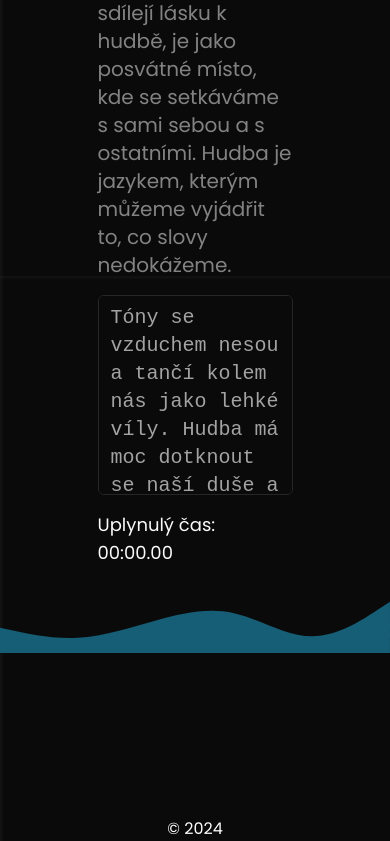
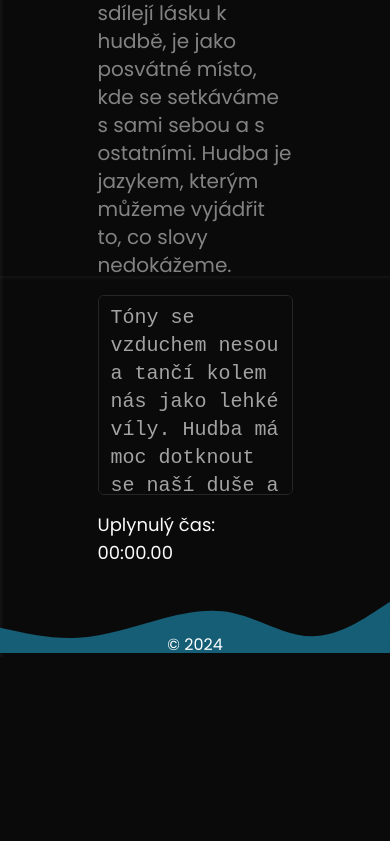
Before and after one commit to L3onardoCZ/pvd-project, a Next.js app: page /typing in a window 390 px wide. Shown: the part 568-1409 px from the top of the page. After the commit the page ends 1225 px from the top, so only its background shows below. Built offline with nearby package versions, Linux system fonts and the light colour scheme; no server answers.

Commit message:
margin top footer jinajk responsivnejsi snad

```diff
--- a/src/components/Footer.tsx
+++ b/src/components/Footer.tsx
@@ -4,7 +4,7 @@ export default function Footer(){
     return(
         <>
             <div className="flex w-full justify-center">
-                <h3 className="absolute z-40 mt-[250px] text-white">© 2024</h3>
+                <h3 className="absolute z-40 mt-[17%] text-white">© 2024</h3>
             </div>
             <footer className="footerWave"><svg xmlns="http://www.w3.org/2000/svg" viewBox="0 0 1440 320"><path className="fill-cyan-700 dark:fill-cyan-800" d="M0,224L60,229.3C120,235,240,245,360,234.7C480,224,600,192,720,186.7C840,181,960,203,1080,224C1200,245,1320,267,1380,277.3L1440,288L1440,320L1380,320C1320,320,1200,320,1080,320C960,320,840,320,720,320C600,320,480,320,360,320C240,320,120,320,60,320L0,320Z"></path></svg></footer>
         </>
--- a/src/components/SmallFooter.tsx
+++ b/src/components/SmallFooter.tsx
@@ -4,7 +4,7 @@ export default function SmallFooter(){
 
                 <div>
                     <div className="flex w-full justify-center">
-                        <h3 className="absolute z-40 mt-[250px] text-white">© 2024</h3>
+                        <h3 className="absolute z-40 mt-[17%] text-white">© 2024</h3>
                     </div>
                     <footer className="footerWave bottom-0 w-full relative"><svg xmlns="http://www.w3.org/2000/svg" viewBox="0 0 1440 320"><path className="fill-cyan-700 dark:fill-cyan-800" fill-opacity="1" d="M0,224L48,234.7C96,245,192,267,288,261.3C384,256,480,224,576,197.3C672,171,768,149,864,170.7C960,192,1056,256,1152,256C1248,256,1344,192,1392,160L1440,128L1440,320L1392,320C1344,320,1248,320,1152,320C1056,320,960,320,864,320C768,320,672,320,576,320C480,320,384,320,288,320C192,320,96,320,48,320L0,320Z"></path></svg></footer>
                 </div>
```
